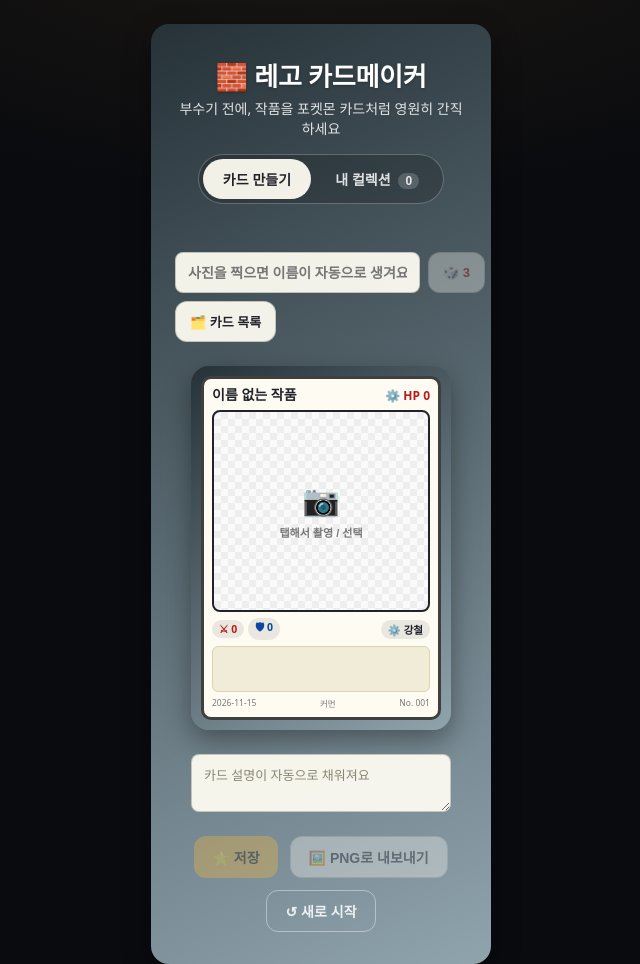
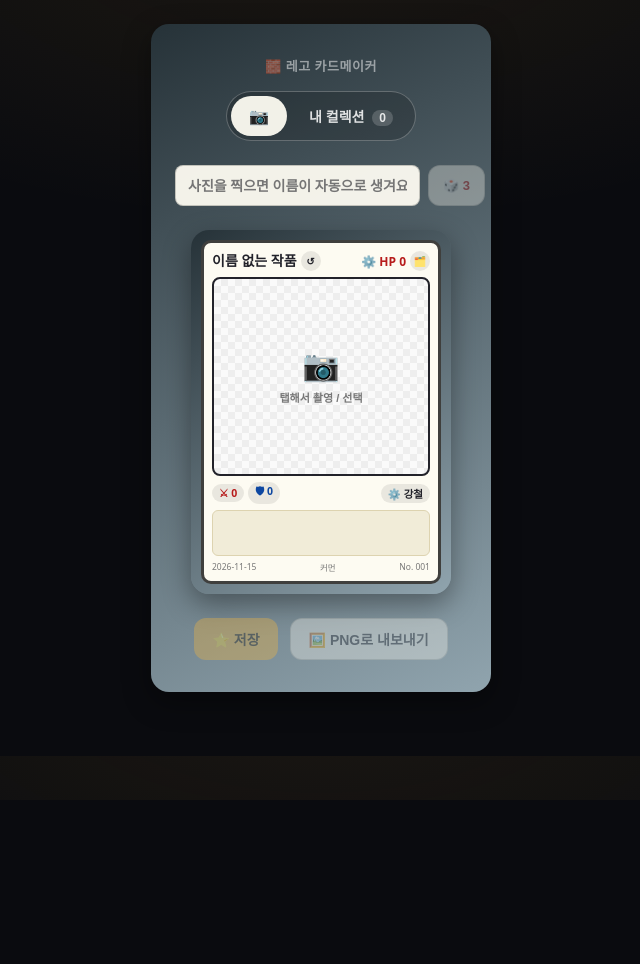
Before and after one commit to Zed-leo-23/lego-card-maker, a website built with Vite: page index.html in a window 1280 px wide. Shown: the whole page, without its empty margins (319-959 px from the left). After the commit the page ends 800 px from the top, so only its background shows below. Built offline with nearby package versions, Linux system fonts and the light colour scheme; some packages are replaced by stand-ins of ours; no server answers; the database is empty; a web font is replaced by a local one.

Commit message:
Move card controls onto the card and simplify header
Relocate 새로 시작 and 카드 목록 onto the card header next to the
title/HP, drop the separate description textarea in favor of the
card's own note box (styled lighter since it's auto-filled), swap the
create-tab label for a camera emoji, and fade/shrink the app title
while dropping the subtitle line.

Co-Authored-By: Claude Sonnet 5 <noreply@anthropic.com>
Claude-Session: https://claude.ai/code/session_014XeiuJmegM2TBgkBHCJhjj

```diff
--- a/src/cardView.js
+++ b/src/cardView.js
@@ -25,8 +25,14 @@ export function cardInnerHTML(card, { editable = false } = {}) {
   return `
     <div class="card-inner ${rarity.cls}">
       <div class="card-header">
-        <span class="card-title">${escapeHtml(card.title || '이름 없는 작품')}</span>
-        <span class="card-hp">${element.icon} HP ${card.hp ?? 0}</span>
+        <div class="card-header-left">
+          <span class="card-title">${escapeHtml(card.title || '이름 없는 작품')}</span>
+          ${editable ? '<button type="button" class="card-mini-btn" id="cardReset" title="새로 시작">↺</button>' : ''}
+        </div>
+        <div class="card-header-right">
+          <span class="card-hp">${element.icon} HP ${card.hp ?? 0}</span>
+          ${editable ? '<button type="button" class="card-mini-btn" id="cardGoGallery" title="카드 목록">🗂️</button>' : ''}
+        </div>
       </div>
       <div class="card-art">
         ${artContent}
--- a/src/main.js
+++ b/src/main.js
@@ -13,9 +13,8 @@ app.innerHTML = `
   <div class="app-frame" id="appFrame">
     <header class="app-frame-header">
       <h1>🧱 레고 카드메이커</h1>
-      <p class="subtitle">부수기 전에, 작품을 포켓몬 카드처럼 영원히 간직하세요</p>
       <nav class="tabs">
-        <button class="tab-btn active" data-tab="create">카드 만들기</button>
+        <button class="tab-btn active" data-tab="create">📷</button>
         <button class="tab-btn" data-tab="gallery">내 컬렉션 <span id="galleryCount" class="count-badge">0</span></button>
       </nav>
     </header>
@@ -28,19 +27,15 @@ app.innerHTML = `
             🎲 <span id="rerollCount">${MAX_REROLLS}</span>
           </button>
         </div>
-        <button type="button" id="btnGoGallery" class="secondary">🗂️ 카드 목록</button>
       </div>
 
       <div class="card-stage">
         <div id="cardPreviewMount"></div>
       </div>
 
-      <textarea id="fNote" class="note-field" maxlength="120" rows="2" placeholder="카드 설명이 자동으로 채워져요"></textarea>
-
       <div class="actions">
         <button id="btnSaveCard" disabled>⭐ 저장</button>
         <button id="btnDownloadPng" class="secondary" disabled>🖼️ PNG로 내보내기</button>
-        <button id="btnReset" class="ghost">↺ 새로 시작</button>
       </div>
 
       <input type="file" id="fileInput" accept="image/*" class="visually-hidden" />
@@ -88,7 +83,6 @@ function goToTab(tab) {
 document.querySelectorAll('.tab-btn').forEach((btn) => {
   btn.addEventListener('click', () => goToTab(btn.dataset.tab));
 });
-document.getElementById('btnGoGallery').addEventListener('click', () => goToTab('gallery'));
 
 // ---------- 사진 촬영/선택 (카드의 빈 이미지 영역이 버튼 역할을 한다) ----------
 const fileInput = document.getElementById('fileInput');
@@ -121,7 +115,6 @@ fileInput.addEventListener('change', async (e) => {
 
 // ---------- 이름/능력치 자동 생성 + 다시 뽑기 ----------
 const fTitle = document.getElementById('fTitle');
-const fNote = document.getElementById('fNote');
 const btnReroll = document.getElementById('btnReroll');
 
 function generateAuto() {
@@ -129,7 +122,6 @@ function generateAuto() {
   const auto = computeAutoCard(state.artCanvas, { nonce: state.reroll });
   state.auto = auto;
   fTitle.value = auto.name;
-  fNote.value = auto.note;
   updateCardPreview();
 }
 
@@ -147,7 +139,6 @@ btnReroll.addEventListener('click', () => {
 });
 
 fTitle.addEventListener('input', updateCardPreview);
-fNote.addEventListener('input', updateCardPreview);
 
 function currentCardData() {
   const auto = state.auto || {};
@@ -159,7 +150,7 @@ function currentCardData() {
     def: auto.def,
     rarity: auto.rarity,
     date: new Date().toISOString().slice(0, 10),
-    note: fNote.value,
+    note: auto.note || '',
     artDataUrl: state.artDataUrl,
     cardNo: state.previewCardNo || 1,
   };
@@ -182,6 +173,10 @@ function updateCardPreview() {
   if (captureBtn) captureBtn.addEventListener('click', () => fileInput.click());
   const retakeBtn = cardEl.querySelector('#cardArtRetake');
   if (retakeBtn) retakeBtn.addEventListener('click', () => fileInput.click());
+  const resetBtn = cardEl.querySelector('#cardReset');
+  if (resetBtn) resetBtn.addEventListener('click', resetCreator);
+  const goGalleryBtn = cardEl.querySelector('#cardGoGallery');
+  if (goGalleryBtn) goGalleryBtn.addEventListener('click', () => goToTab('gallery'));
   cardPreviewMount.appendChild(cardEl);
 }
 updateCardPreview();
@@ -233,8 +228,6 @@ document.getElementById('btnDownloadPng').addEventListener('click', async () =>
   URL.revokeObjectURL(url);
 });
 
-document.getElementById('btnReset').addEventListener('click', resetCreator);
-
 function resetCreator() {
   state.artCanvas = null;
   state.artDataUrl = null;
@@ -243,7 +236,6 @@ function resetCreator() {
   state.rerollsLeft = MAX_REROLLS;
   fileInput.value = '';
   fTitle.value = '';
-  fNote.value = '';
   document.getElementById('btnSaveCard').disabled = true;
   document.getElementById('btnDownloadPng').disabled = true;
   updateRerollDisplay();
--- a/src/style.css
+++ b/src/style.css
@@ -68,17 +68,14 @@ body {
 
 .app-frame-header {
   text-align: center;
-  margin-bottom: var(--space-5);
 }
 .app-frame-header h1 {
-  margin: 0 0 var(--space-1);
-  font-size: 26px;
-  font-weight: 800;
-  letter-spacing: -0.01em;
-  color: #fff;
-  text-shadow: 0 1px 3px rgba(0,0,0,0.25);
+  margin: 0 0 var(--space-4);
+  font-size: 13px;
+  font-weight: 700;
+  letter-spacing: 0.04em;
+  color: rgba(255, 255, 255, 0.5);
 }
-.subtitle { color: rgba(255,255,255,0.85); margin: 0 0 var(--space-4); font-size: 14px; }
 
 .tabs {
   display: inline-flex;
@@ -92,13 +89,14 @@ body {
   border: none;
   background: transparent;
   color: rgba(255, 255, 255, 0.85);
-  padding: 10px 20px;
+  padding: 10px 18px;
   border-radius: var(--radius-pill);
   cursor: pointer;
   font-size: 14px;
   font-weight: 600;
   transition: background 0.15s var(--ease), color 0.15s var(--ease);
 }
+.tab-btn[data-tab="create"] { font-size: 16px; padding: 8px 18px; }
 .tab-btn:hover:not(.active) { color: #fff; background: rgba(255,255,255,0.12); }
 .tab-btn.active { background: rgba(253, 251, 242, 0.95); color: #22222a; }
 .count-badge {
@@ -213,22 +211,6 @@ button.ghost:hover:not(:disabled) { color: var(--text); border-color: var(--slat
 
 .card-stage { display: flex; justify-content: center; }
 
-.note-field {
-  width: 100%;
-  max-width: 260px;
-  background: rgba(253, 251, 242, 0.95);
-  border: 1px solid rgba(0, 0, 0, 0.2);
-  color: #22222a;
-  border-radius: var(--radius-sm);
-  padding: 10px 12px;
-  font-size: 13px;
-  font-family: inherit;
-  resize: vertical;
-  transition: border-color 0.15s var(--ease);
-}
-.note-field::placeholder { color: #8a8574; }
-.note-field:focus { border-color: var(--accent-ink); outline: 2px solid var(--accent); }
-
 .actions { display: flex; gap: var(--space-3); justify-content: center; flex-wrap: wrap; }
 .app-frame .actions button:not(.secondary):not(.ghost) {
   background: var(--accent);
@@ -282,13 +264,29 @@ button.ghost:hover:not(:disabled) { color: var(--text); border-color: var(--slat
   overflow: hidden;
 }
 
-.card-header { display: flex; justify-content: space-between; align-items: baseline; gap: 6px; }
+.card-header { display: flex; justify-content: space-between; align-items: center; gap: 6px; }
+.card-header-left, .card-header-right { display: flex; align-items: center; gap: 4px; min-width: 0; }
+.card-header-left { flex: 1 1 auto; }
+.card-header-right { flex-shrink: 0; }
 .card-title {
   font-weight: 800; font-size: 14px; line-height: 1.2;
   white-space: nowrap; overflow: hidden; text-overflow: ellipsis;
   min-width: 0;
 }
 .card-hp { font-weight: 800; font-size: 12px; color: #b71c1c; white-space: nowrap; flex-shrink: 0; }
+.card-mini-btn {
+  width: 20px; height: 20px;
+  flex-shrink: 0;
+  background: rgba(0,0,0,0.08);
+  color: #22222a;
+  border: none;
+  border-radius: 50%;
+  font-size: 10px;
+  padding: 0;
+  display: flex; align-items: center; justify-content: center;
+  cursor: pointer;
+}
+.card-mini-btn:hover { background: rgba(0,0,0,0.18); filter: none; }
 
 .card-art {
   flex: 1;
@@ -384,7 +382,7 @@ button.ghost:hover:not(:disabled) { color: var(--text); border-color: var(--slat
   line-height: 1.35;
   min-height: 46px;
   font-style: italic;
-  color: #3a3a30;
+  color: #8a8370;
 }
 
 .card-footer {
```
